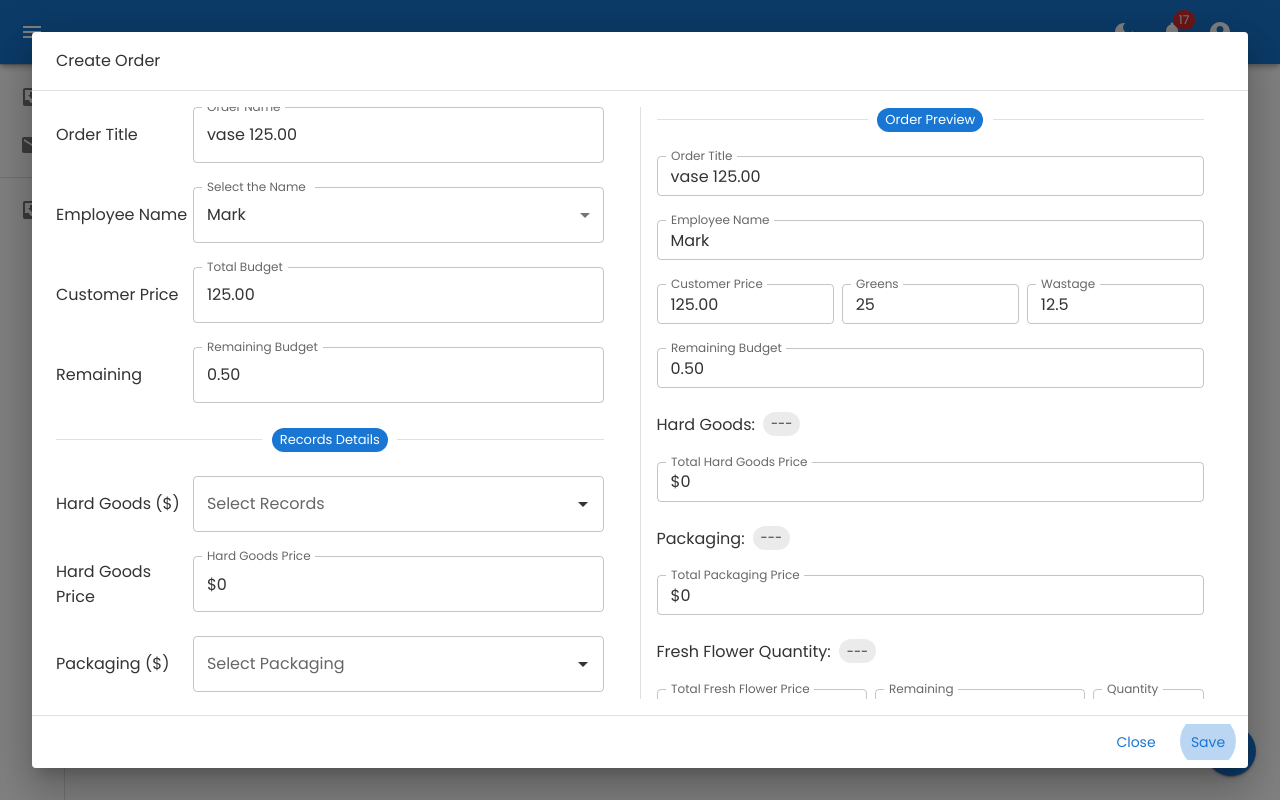
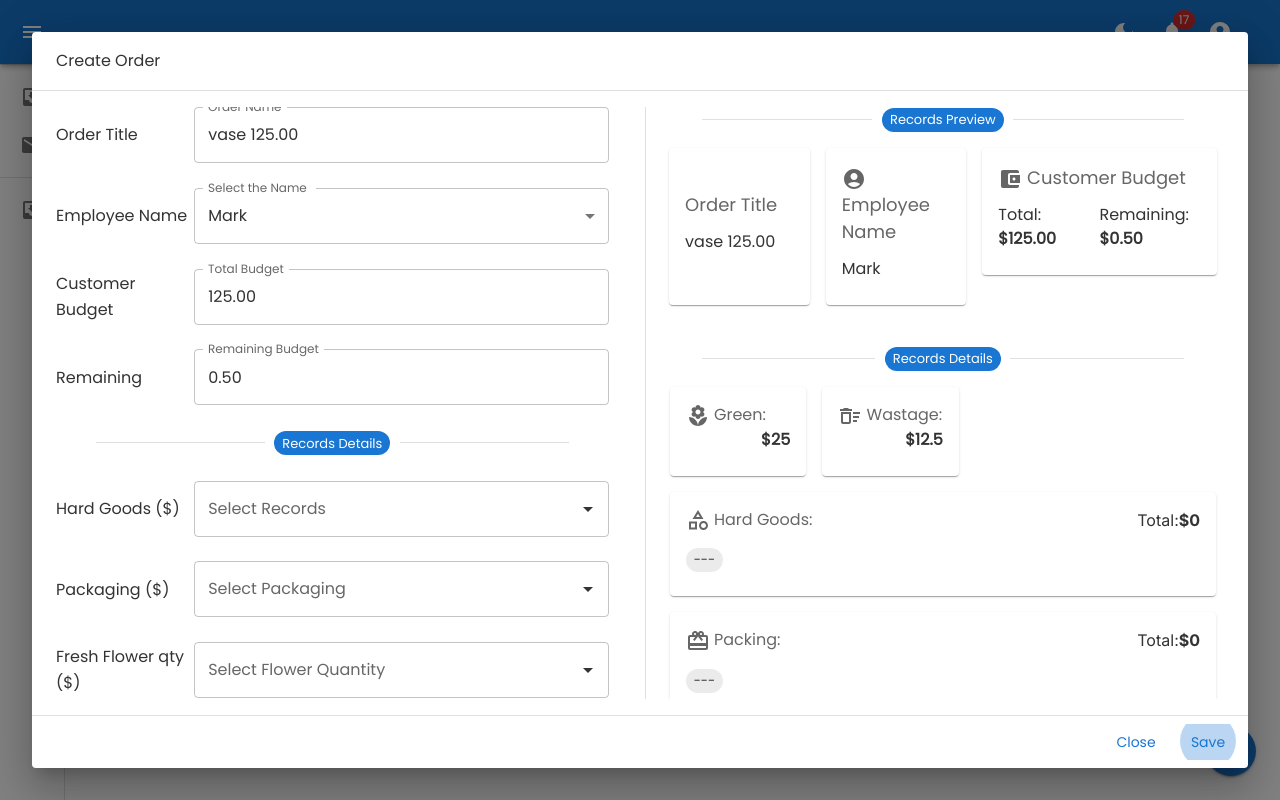
Before and after one commit to irfantayyib07/template, a Next.js app: page /dashboard/orders in a window 1280 px wide. Both pictures are taken after a click on the element 257 px from the left and 233 px from the top of the page. Built offline with nearby package versions, Linux system fonts and the light colour scheme.

Commit message:
form preview fixes

```diff
--- a/src/components/forms/order-form.tsx
+++ b/src/components/forms/order-form.tsx
@@ -1,14 +1,26 @@
 "use client";
 
 import React, { forwardRef, useImperativeHandle, useRef } from "react";
-import { Typography, Grid, Chip, Button } from "@mui/material";
-import Divider from "@mui/material/Divider";
-import SingleSelect from "../single-select";
 import MultipleSelectCheckmarks from "../multiple-select-checkmarks";
 import { NAMES, FRESHFLOWER, PACKING, RECORDS } from "@/../public/data/order-form-data";
-import * as Yup from "yup";
+import AccountBalanceWalletIcon from "@mui/icons-material/AccountBalanceWallet";
+import DeleteSweepOutlinedIcon from "@mui/icons-material/DeleteSweepOutlined";
+import CardGiftcardOutlinedIcon from "@mui/icons-material/CardGiftcardOutlined";
+import CategoryOutlinedIcon from "@mui/icons-material/CategoryOutlined";
+import YardOutlinedIcon from "@mui/icons-material/YardOutlined";
+import LocalFloristIcon from "@mui/icons-material/LocalFlorist";
+import AccountCircleIcon from "@mui/icons-material/AccountCircle";
+import TitleIcon from "@mui/icons-material/Title";
+import { Typography, Grid, Chip, Button } from "@mui/material";
 import BasicTextFields from "@/components/basic-text-fields";
 import { Form, FormikProvider, useFormik } from "formik";
+import CardContent from "@mui/material/CardContent";
+import Divider from "@mui/material/Divider";
+import Stack from "@mui/material/Stack";
+import SingleSelect from "../single-select";
+import Card from "@mui/material/Card";
+import * as Yup from "yup";
+import { Diversity1 } from "@mui/icons-material";
 
 type RecordType = {
   name: string;
@@ -126,7 +138,7 @@ const OrderForm = (
             <Grid item xs={12} container alignItems="center">
               <Grid item xs={12} sm={3}>
                 <Typography variant="h6" sx={{ display: { xs: "none", sm: "initial" } }}>
-                  Customer Price
+                  Customer Budget
                 </Typography>
               </Grid>
               <Grid item xs={12} sm={9}>
@@ -162,7 +174,7 @@ const OrderForm = (
               </Grid>
             </Grid>
             <Grid item xs={12}>
-              <Divider>
+              <Divider sx={{ px: 5 }}>
                 <Chip color="primary" label="Records Details" size="small" />
               </Divider>
             </Grid>
@@ -179,49 +191,11 @@ const OrderForm = (
             <Grid item xs={12} container alignItems="center">
               <Grid item xs={12} sm={3}>
                 <Typography variant="h6" sx={{ display: { xs: "none", sm: "initial" } }}>
-                  Hard Goods Price
-                </Typography>
-              </Grid>
-              <Grid item xs={12} sm={9}>
-                <BasicTextFields
-                  InputProps={{
-                    readOnly: true,
-                    notched: true,
-                  }}
-                  InputLabelProps={{ shrink: true }}
-                  label="Hard Goods Price"
-                  value={`$${formik.values.selectedRecords?.reduce((acc, obj) => +obj.price.replace("$", "") + acc, 0)}`}
-                  fullWidth
-                />
-              </Grid>
-            </Grid>
-            <Grid item xs={12} container alignItems="center">
-              <Grid item xs={12} sm={3}>
-                <Typography variant="h6" sx={{ display: { xs: "none", sm: "initial" } }}>
                   Packaging ($)
                 </Typography>
               </Grid>
               <Grid item xs={12} sm={9}>
                 <MultipleSelectCheckmarks name="packaging" label="Select Packaging" records={PACKING} />
-              </Grid>
-            </Grid>
-            <Grid item xs={12} container alignItems="center">
-              <Grid item xs={12} sm={3}>
-                <Typography variant="h6" sx={{ display: { xs: "none", sm: "initial" } }}>
-                  Packing Price
-                </Typography>
-              </Grid>
-              <Grid item xs={12} sm={9}>
-                <BasicTextFields
-                  InputProps={{
-                    readOnly: true,
-                    notched: true,
-                  }}
-                  InputLabelProps={{ shrink: true }}
-                  label="Packing Price"
-                  value={`$${formik.values.packaging?.reduce((acc, obj) => +obj.price.replace("$", "") + acc, 0)}`}
-                  fullWidth
-                />
               </Grid>
             </Grid>
             <Grid item xs={12} container alignItems="center">
@@ -238,82 +212,6 @@ const OrderForm = (
                 />
               </Grid>
             </Grid>
-            <Grid item xs={12} container alignItems="center">
-              <Grid item xs={12} sm={3}>
-                <Typography variant="h6" sx={{ display: { xs: "none", sm: "initial" } }}>
-                  Remaining
-                </Typography>
-              </Grid>
-              <Grid item xs={12} sm={9}>
-                <BasicTextFields
-                  InputProps={{
-                    readOnly: true,
-                    notched: true,
-                  }}
-                  InputLabelProps={{ shrink: true }}
-                  label="Remaining"
-                  value="5.00"
-                  fullWidth
-                />
-              </Grid>
-            </Grid>
-            <Grid item xs={12} container alignItems="center">
-              <Grid item xs={12} sm={3}>
-                <Typography variant="h6" sx={{ display: { xs: "none", sm: "initial" } }}>
-                  Quantity
-                </Typography>
-              </Grid>
-              <Grid item xs={12} sm={9}>
-                <BasicTextFields
-                  InputProps={{
-                    readOnly: true,
-                    notched: true,
-                  }}
-                  InputLabelProps={{ shrink: true }}
-                  label="From Fresh Flowers Quantity"
-                  value={`$${formik.values.freshFlowerQuantity?.reduce((acc, obj) => +obj.price.replace("$", "") + acc, 0)}`}
-                  fullWidth
-                />
-              </Grid>
-            </Grid>
-            <Grid item xs={12} container alignItems="center">
-              <Grid item xs={12} sm={3}>
-                <Typography variant="h6" sx={{ display: { xs: "none", sm: "initial" } }}>
-                  Price
-                </Typography>
-              </Grid>
-              <Grid item xs={12} sm={9}>
-                <BasicTextFields
-                  InputProps={{
-                    readOnly: true,
-                    notched: true,
-                  }}
-                  InputLabelProps={{ shrink: true }}
-                  label="(from Fresh Flowers) (from Fresh Flowers Quantity)"
-                  value="5.00"
-                  fullWidth
-                />
-              </Grid>
-            </Grid>
-            <Grid item xs={12} container alignItems="center">
-              <Grid item xs={12} sm={3}>
-                <Typography variant="h6" sx={{ display: { xs: "none", sm: "initial" } }}>
-                  Flower Price
-                </Typography>
-              </Grid>
-              <Grid item xs={12} sm={9}>
-                <BasicTextFields
-                  InputProps={{
-                    readOnly: true,
-                    notched: true,
-                  }}
-                  InputLabelProps={{ shrink: true }}
-                  label="Flower Price"
-                  value="5.00"
-                  fullWidth
-                />
-              </Grid>
-            </Grid>
           </Grid>
 
           {/* Sidebar */}
@@ -322,274 +220,190 @@ const OrderForm = (
           </Grid>
 
           <Grid
-            item
             container
             flexDirection="column"
             flexWrap="nowrap"
+            justifyContent="start"
             columns={{ xs: 12, sm: 6 }}
-            gap={3}
-            className="h-full overflow-y-auto pr-5"
+            gap={2}
+            className=" overflow-y-auto"
+            paddingBottom={1}
           >
-            <Grid item>
-              <Divider>
-                <Chip color="primary" label="Order Preview " size="small" />
+            <Divider sx={{ px: 5 }}>
+              <Chip color="primary" label="Records Preview" size="small" />
             </Divider>
+            <Grid container justifyContent={"center"} gap={2}>
+              <Grid xs={6} md={3}>
+                <Card sx={{ height: "100%", display: "flex", alignItems: "center" }}>
+                  <CardContent sx={{ textAlign: "left" }}>
+                    <Typography sx={{ fontSize: 18, mb: 1.5 }} color="text.secondary">
+                      Order Title
+                    </Typography>
+                    <Typography color="text.primary">{formik.values.orderTitle || "---"}</Typography>
+                  </CardContent>
+                </Card>
               </Grid>
-            {
-              <Grid item>
-                <BasicTextFields
-                  InputProps={{
-                    readOnly: true,
-                    notched: true,
-                  }}
-                  InputLabelProps={{ shrink: true }}
-                  label="Order Title"
-                  value={formik.values.orderTitle || "---"}
-                  className="mt-2"
-                  fullWidth
-                  size="small"
-                />
+              <Grid xs={6} md={3}>
+                <Card sx={{ height: "100%", display: "flex", alignItems: "center" }}>
+                  <CardContent sx={{ textAlign: "left" }}>
+                    <Typography sx={{ fontSize: 18, mb: 1.5 }} color="text.secondary" gutterBottom>
+                      <AccountCircleIcon /> Employee Name
+                    </Typography>
+                    <Typography color="text.primary">{formik.values.employeeName || "---"}</Typography>
+                  </CardContent>
+                </Card>
               </Grid>
-            }
-            {
-              <Grid item>
-                <BasicTextFields
-                  InputProps={{
-                    readOnly: true,
-                    notched: true,
-                  }}
-                  InputLabelProps={{ shrink: true }}
-                  label="Employee Name"
-                  value={formik.values.employeeName || "---"}
-                  fullWidth
-                  size="small"
-                />
+              <Grid xs={6} md={5}>
+                <Card>
+                  <CardContent sx={{ textAlign: "left" }}>
+                    <Typography sx={{ fontSize: 18, mb: 1.5 }} color="text.secondary" gutterBottom>
+                      <AccountBalanceWalletIcon /> Customer Budget
+                    </Typography>
+                    <Grid container>
+                      <Grid xs={6}>
+                        <Typography color="text.primary">
+                          Total: <b>${formik.values.customerPrice || 0}</b>
+                        </Typography>
                       </Grid>
-            }
-
-            {
-              <Grid item container flexWrap="nowrap" gap={1}>
-                <Grid item>
-                  <BasicTextFields
-                    InputProps={{
-                      readOnly: true,
-                      notched: true,
-                    }}
-                    InputLabelProps={{ shrink: true }}
-                    label="Customer Price"
-                    value={formik.values.customerPrice || 0}
-                    fullWidth
-                    size="small"
-                  />
-                </Grid>
-                <Grid item>
-                  <BasicTextFields
-                    InputProps={{
-                      readOnly: true,
-                      notched: true,
-                    }}
-                    InputLabelProps={{ shrink: true }}
-                    label="Greens"
-                    value={`${(20 * +formik.values.customerPrice) / 100}`}
-                    fullWidth
-                    size="small"
-                  />
-                </Grid>
-                <Grid item>
-                  <BasicTextFields
-                    InputProps={{
-                      readOnly: true,
-                      notched: true,
-                    }}
-                    InputLabelProps={{ shrink: true }}
-                    label="Wastage"
-                    value={`${(10 * +formik.values.customerPrice) / 100}`}
-                    fullWidth
-                    size="small"
-                  />
+                      <Grid xs={6}>
+                        <Typography color="text.primary">
+                          Remaining: <b>${formik.values.remainingAmount || 0}</b>
+                        </Typography>
                       </Grid>
                     </Grid>
-            }
-
-            {
-              <Grid item>
-                <BasicTextFields
-                  InputProps={{
-                    readOnly: true,
-                    notched: true,
-                  }}
-                  InputLabelProps={{ shrink: true }}
-                  label="Remaining Budget"
-                  value={formik.values.remainingAmount || 0}
-                  fullWidth
-                  size="small"
-                />
+                  </CardContent>
+                </Card>
               </Grid>
-            }
-
-            {
-              <Grid item display={"flex"}>
-                <Typography variant="h6" whiteSpace={"nowrap"} sx={{ mr: 1 }}>
-                  Hard Goods:{" "}
+            </Grid>
+            <Divider sx={{ px: 5, mt: 3 }}>
+              <Chip color="primary" label="Records Details" size="small" />
+            </Divider>
+            <Grid px={1} container gap={2} justifyContent={"left"}>
+              <Grid xs={3} textAlign={"center"}>
+                <Card>
+                  <CardContent sx={{ textAlign: "left" }}>
+                    <Stack>
+                      <Typography color="text.secondary">
+                        <LocalFloristIcon /> Green:
                       </Typography>
-                <Grid container gap={0.5}>
+                    </Stack>
+                    <Stack textAlign={"right"}>
+                      <Typography color="text.primary">
+                        <b>${(20 * +formik.values.customerPrice) / 100}</b>
+                      </Typography>
+                    </Stack>
+                  </CardContent>
+                </Card>
+              </Grid>
+              <Grid xs={3}>
+                <Card>
+                  <CardContent>
+                    <Stack>
+                      <Typography color="text.secondary">
+                        <DeleteSweepOutlinedIcon /> Wastage:
+                      </Typography>
+                    </Stack>
+                    <Stack textAlign={"right"}>
+                      <Typography color="text.primary">
+                        <b>${(10 * +formik.values.customerPrice) / 100}</b>
+                      </Typography>
+                    </Stack>
+                  </CardContent>
+                </Card>
+              </Grid>
+            </Grid>
+            <Grid px={1} container display={"flex"}>
+              <Grid xs={12}>
+                <Card>
+                  <CardContent>
+                    <Stack flexDirection={"row"} justifyContent={"space-between"}>
+                      <Typography color="text.secondary" mb={2}>
+                        <CategoryOutlinedIcon /> Hard Goods:
+                      </Typography>
+                      <Stack textAlign={"right"} flexDirection={"row"} justifyContent={"end"}>
+                        <div>Total: </div>
+                        <b>
+                          {`$${formik.values.selectedRecords?.reduce((acc, obj) => +obj.price.replace("$", "") + acc, 0)}`}
+                        </b>
+                      </Stack>
+                    </Stack>
+                    <Stack display={"flex"} flexDirection={"row"} flexWrap={"wrap"} gap={1}>
                       {formik.values?.selectedRecords?.length !== 0 ? (
                         formik.values?.selectedRecords?.map(record => (
-                      <Grid item key={record.name}>
+                          <div key={record.name}>
                             <Chip label={`${record.name} - $${record.price}`} size="small" />
-                      </Grid>
+                          </div>
                         ))
                       ) : (
                         <Chip label="---" size="small" />
                       )}
+                    </Stack>
+                  </CardContent>
+                </Card>
               </Grid>
             </Grid>
-            }
 
-            {
-              <Grid item>
-                <BasicTextFields
-                  InputProps={{
-                    readOnly: true,
-                    notched: true,
-                  }}
-                  InputLabelProps={{ shrink: true }}
-                  label="Total Hard Goods Price"
-                  value={`$${formik.values.selectedRecords?.reduce((acc, obj) => +obj.price.replace("$", "") + acc, 0)}`}
-                  fullWidth
-                  size="small"
-                />
-              </Grid>
-            }
-
-            {
-              <Grid item display={"flex"}>
-                <Typography variant="h6" sx={{ mr: 1 }}>
-                  Packaging:
+            <Grid px={1} container display={"flex"}>
+              <Grid xs={12}>
+                <Card>
+                  <CardContent>
+                    <Stack flexDirection={"row"} justifyContent={"space-between"}>
+                      <Typography color="text.secondary" mb={2}>
+                        <CardGiftcardOutlinedIcon /> Packing:
                       </Typography>
-                <Grid container gap={0.5}>
+                      <Stack textAlign={"right"} flexDirection={"row"} justifyContent={"end"}>
+                        <span>Total: </span>
+                        <b>
+                          {`$${formik.values.packaging?.reduce((acc, obj) => +obj.price.replace("$", "") + acc, 0)}`}
+                        </b>
+                      </Stack>
+                    </Stack>
+                    <Stack display={"flex"} flexDirection={"row"} flexWrap={"wrap"} gap={1}>
                       {formik?.values?.packaging?.length !== 0 ? (
                         formik?.values?.packaging?.map(record => (
-                      <Grid item key={record.name}>
+                          <div key={record.name}>
                             <Chip label={`${record.name} - $${record.price}`} size="small" />
-                      </Grid>
+                          </div>
                         ))
                       ) : (
                         <Chip label="---" size="small" />
                       )}
+                    </Stack>
+                  </CardContent>
+                </Card>
               </Grid>
             </Grid>
-            }
 
-            {
-              <Grid item>
-                <BasicTextFields
-                  InputProps={{
-                    readOnly: true,
-                    notched: true,
-                  }}
-                  InputLabelProps={{ shrink: true }}
-                  label="Total Packaging Price"
-                  value={`$${formik.values.packaging?.reduce((acc, obj) => +obj.price.replace("$", "") + acc, 0)}`}
-                  fullWidth
-                  size="small"
-                />
-              </Grid>
-            }
-
-            {
-              <Grid item display={"flex"}>
-                <Typography variant="h6" whiteSpace={"nowrap"} sx={{ mr: 1 }}>
-                  Fresh Flower Quantity:
+            <Grid px={1} container display={"flex"}>
+              <Grid xs={12}>
+                <Card>
+                  <CardContent>
+                    <Stack flexDirection={"row"} justifyContent={"space-between"}>
+                      <Typography color="text.secondary" mb={2}>
+                        <YardOutlinedIcon /> Fresh Flower Quantity:
                       </Typography>
-                <Grid container gap={0.5}>
+                      <Stack textAlign={"right"} flexDirection={"row"} justifyContent={"end"}>
+                        <span>Total: </span>
+                        <b>
+                          {`$${formik.values.freshFlowerQuantity?.reduce((acc, obj) => +obj.price.replace("$", "") + acc, 0)}`}
+                        </b>
+                      </Stack>
+                    </Stack>
+                    <Stack display={"flex"} flexDirection={"row"} flexWrap={"wrap"} gap={1}>
                       {formik.values?.freshFlowerQuantity?.length !== 0 ? (
                         formik.values?.freshFlowerQuantity?.map(record => (
-                      <Grid item key={record.name}>
+                          <div key={record.name}>
                             <Chip label={`${record.name} - $${record.price}`} size="small" />
-                      </Grid>
+                          </div>
                         ))
                       ) : (
                         <Chip label="---" size="small" />
                       )}
+                    </Stack>
+                  </CardContent>
+                </Card>
               </Grid>
             </Grid>
-            }
-
-            {
-              <Grid item container flexWrap="nowrap" gap={1}>
-                <Grid item>
-                  <BasicTextFields
-                    InputProps={{
-                      readOnly: true,
-                      notched: true,
-                    }}
-                    InputLabelProps={{ shrink: true }}
-                    label="Total Fresh Flower Price"
-                    value={`$${formik.values.freshFlowerQuantity?.reduce((acc, obj) => +obj.price.replace("$", "") + acc, 0)}`}
-                    fullWidth
-                    size="small"
-                  />
-                </Grid>
-                <Grid item>
-                  <BasicTextFields
-                    InputProps={{
-                      readOnly: true,
-                      notched: true,
-                    }}
-                    InputLabelProps={{ shrink: true }}
-                    label="Remaining"
-                    value={"$5.00"}
-                    fullWidth
-                    size="small"
-                  />
-                </Grid>
-                <Grid item xs={12} md={4}>
-                  <BasicTextFields
-                    InputProps={{
-                      readOnly: true,
-                      notched: true,
-                    }}
-                    InputLabelProps={{ shrink: true }}
-                    label="Quantity"
-                    value={"$5.00"}
-                    fullWidth
-                    size="small"
-                  />
-                </Grid>
-              </Grid>
-            }
-
-            {
-              <Grid container flexWrap="nowrap" gap={1}>
-                <Grid xs={12} md={6}>
-                  <BasicTextFields
-                    InputProps={{
-                      readOnly: true,
-                      notched: true,
-                    }}
-                    InputLabelProps={{ shrink: true }}
-                    label="Price"
-                    value={"$5.00"}
-                    fullWidth
-                    size="small"
-                  />
-                </Grid>
-                <Grid xs={12} md={6}>
-                  <BasicTextFields
-                    InputProps={{
-                      readOnly: true,
-                      notched: true,
-                    }}
-                    InputLabelProps={{ shrink: true }}
-                    label="Flower Price"
-                    value={"$5.00"}
-                    fullWidth
-                    size="small"
-                  />
-                </Grid>
-              </Grid>
-            }
           </Grid>
         </Grid>
 
```
Also changed, not shown: src/components/multiple-select-checkmarks/index.tsx (+10 -4 lines), src/components/single-select/index.tsx (+4 -9 lines). Lines whose indentation alone changed are shown as unchanged.
